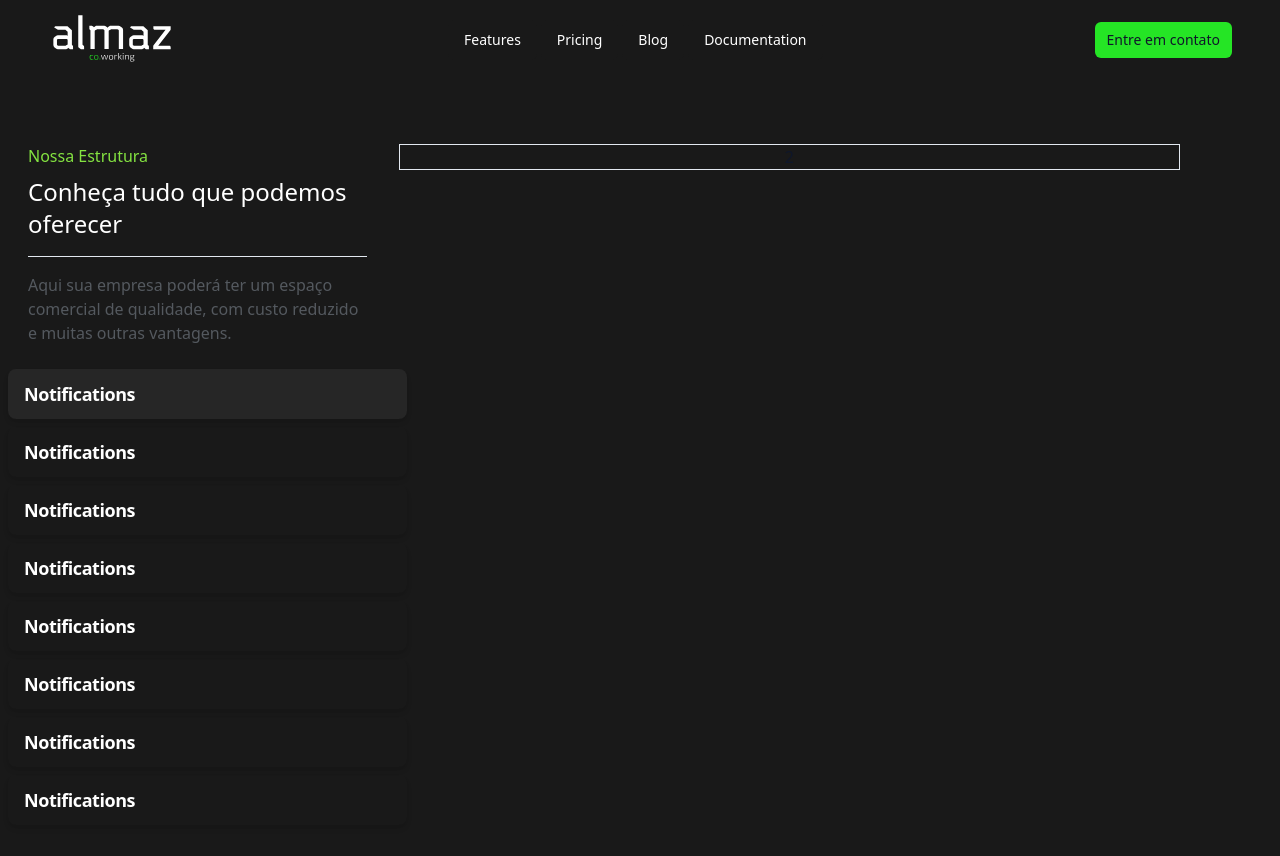
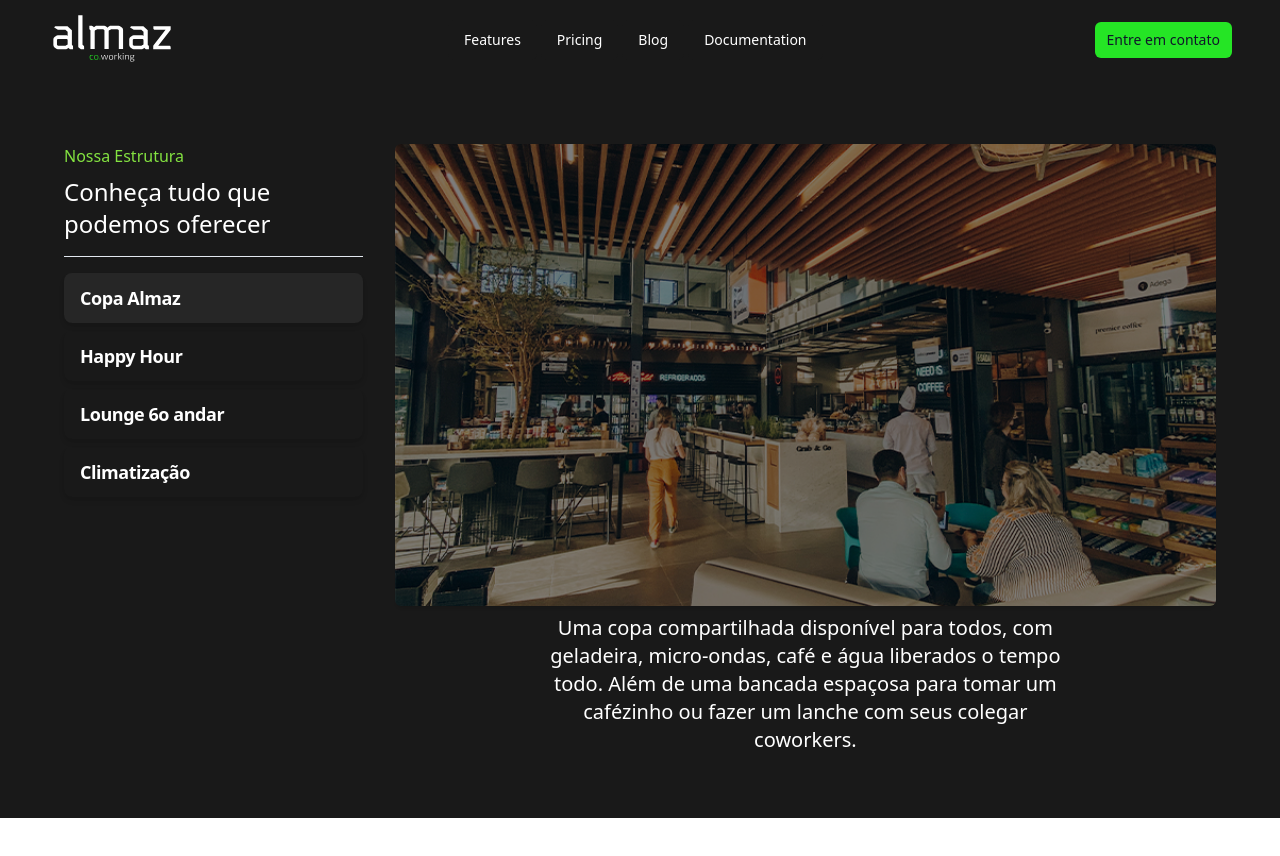
Before and after one commit to gustavospriebe/coworking-website, a Next.js app: page / in a window 1280 px wide. Shown: the top 856 px of the page. After the commit the page ends 818 px from the top, so only its background shows below. Built offline with nearby package versions, Linux system fonts and the light colour scheme.

Commit message:
functional carousel. need to improve ui

```diff
--- a/components/Card.tsx
+++ b/components/Card.tsx
@@ -1,9 +1,4 @@
-"use client";
-
-import { BellRing, Check } from "lucide-react";
-
 import { Button } from "@/components/ui/button";
-import { useState } from "react";
 import {
     Card,
     CardContent,
@@ -14,6 +9,11 @@ import {
 } from "@/components/ui/card";
 import { Switch } from "@/components/ui/switch";
 import { cn } from "@/lib/utils";
+import { BellRing, Check } from "lucide-react";
+import { useEffect, useState } from "react";
+import { ProgressBar } from "./Progress";
+import { Carousel } from "types";
+
 
 const notifications = [
     {
@@ -24,44 +24,39 @@ const notifications = [
 
 type CardProps = React.ComponentProps<typeof Card>;
 
-type Highlights = 1 | 2 | 3 | 4 | 5 | 6 | 7 | 8;
+interface CardComponentProps extends CardProps {
+    activeHighlight: number;
+    items: Carousel[];
+    setActiveHighlight: (x: number) => void;
+}
 
-const cards = [2, 3, 4, 5, 6, 7, 8];
-
-export function CardComponent({ className, ...props }: CardProps) {
-    const [activeHighlight, setActiveHighlight] = useState(1);
+export function CardComponent({
+    className,
+    activeHighlight,
+    items,
+    setActiveHighlight,
+    ...props
+}: CardComponentProps) {
     return (
-        // scroll-m-0  overflow-y-hidden overflow-x-scroll
-        <div className="-mx-10 space-y-2 pl-5">
-            <Card
-                className={cn(
-                    "cursor-pointer border-none  p-0 text-whiter shadow-md",
-                    activeHighlight === 1 ? "card-active" : "card-ghost",
-                    className
-                )}
-                {...props}
-                onMouseDown={() => setActiveHighlight(1)}
-                onClick={() => setActiveHighlight(1)}
-            >
-                <CardHeader className="p-4">
-                    <CardTitle className="font-bold">Notifications</CardTitle>
-                </CardHeader>
-            </Card>
-            {cards.map((card, index) => (
+        // scroll-m-0  overflow-y-hidden hidden overflow-x-scroll
+        <div className="space-y-2 w-full">
+            {items.map((_, index) => (
                 <Card
                     key={index}
                     className={cn(
                         "cursor-pointer border-none p-0 text-whiter shadow-md",
-                        activeHighlight === card ? "card-active" : "card-ghost",
+                        activeHighlight === index
+                            ? "card-active"
+                            : "card-ghost",
                         className
                     )}
                     {...props}
-                    onMouseDown={() => setActiveHighlight(card)}
-                    onClick={() => setActiveHighlight(card)}
+                    onMouseDown={() => setActiveHighlight(index)}
+                    onClick={() => setActiveHighlight(index)}
                 >
-                    <CardHeader className="p-4">
+                    <CardHeader className="space-y-2 p-4">
                         <CardTitle className="font-bold">
-                            Notifications
+                        {items[index].title}
                         </CardTitle>
                     </CardHeader>
                 </Card>
@@ -69,102 +64,3 @@ export function CardComponent({ className, ...props }: CardProps) {
         </div>
     );
 }
-
-// <Card
-// className={cn(
-//     "cursor-pointer border-none p-0 text-whiter shadow-md",
-//     activeHighlight === 2 ? "card-active" : "card-ghost",
-//     className
-// )}
-// {...props}
-// onMouseDown={() => setActiveHighlight(2)}
-// onClick={() => setActiveHighlight(2)}
-// >
-// <CardHeader className="p-4">
-//     <CardTitle className="font-bold">Notifications</CardTitle>
-// </CardHeader>
-// </Card>
-// <Card
-// className={cn(
-//     "cursor-pointer border-none p-0 text-whiter shadow-md",
-//     activeHighlight === 3 ? "card-active" : "card-ghost",
-//     className
-// )}
-// {...props}
-// onMouseDown={() => setActiveHighlight(3)}
-// onClick={() => setActiveHighlight(3)}
-// >
-// <CardHeader className="p-4">
-//     <CardTitle className="font-bold">Notifications</CardTitle>
-// </CardHeader>
-// </Card>
-// <Card
-// className={cn(
-//     "cursor-pointer border-none p-0 text-whiter shadow-md",
-//     activeHighlight === 4 ? "card-active" : "card-ghost",
-//     className
-// )}
-// {...props}
-// onMouseDown={() => setActiveHighlight(4)}
-// onClick={() => setActiveHighlight(4)}
-// >
-// <CardHeader className="p-4">
-//     <CardTitle className="font-bold">Notifications</CardTitle>
-// </CardHeader>
-// </Card>
-// <Card
-// className={cn(
-//     "cursor-pointer border-none p-0 text-whiter shadow-md",
-//     activeHighlight === 5 ? "card-active" : "card-ghost",
-//     className
-// )}
-// {...props}
-// onMouseDown={() => setActiveHighlight(5)}
-// onClick={() => setActiveHighlight(5)}
-// >
-// <CardHeader className="p-4">
-//     <CardTitle className="font-bold">Notifications</CardTitle>
-// </CardHeader>
-// </Card>
-// <Card
-// className={cn(
-//     "cursor-pointer border-none p-0 text-whiter shadow-md",
-//     activeHighlight === 6 ? "card-active" : "card-ghost",
-//     className
-// )}
-// {...props}
-// onMouseDown={() => setActiveHighlight(6)}
-// onClick={() => setActiveHighlight(6)}
-// >
-// <CardHeader className="p-4">
-//     <CardTitle className="font-bold">Notifications</CardTitle>
-// </CardHeader>
-// </Card>
-// <Card
-// className={cn(
-//     "cursor-pointer border-none p-0 text-whiter shadow-md",
-//     activeHighlight === 7 ? "card-active" : "card-ghost",
-//     className
-// )}
-// {...props}
-// onMouseDown={() => setActiveHighlight(7)}
-// onClick={() => setActiveHighlight(7)}
-// >
-// <CardHeader className="p-4">
-//     <CardTitle className="font-bold">Notifications</CardTitle>
-// </CardHeader>
-// </Card>
-// <Card
-// className={cn(
-//     "cursor-pointer border-none p-0 text-whiter shadow-md",
-//     activeHighlight === 8 ? "card-active" : "card-ghost",
-//     className
-// )}
-// {...props}
-// onMouseDown={() => setActiveHighlight(8)}
-// onClick={() => setActiveHighlight(8)}
-// >
-// <CardHeader className="p-4">
-//     <CardTitle className="font-bold">Notifications</CardTitle>
-// </CardHeader>
-// </Card>
--- a/components/Carousel.tsx
+++ b/components/Carousel.tsx
@@ -6,47 +6,61 @@ import happy from "@/public/happy.jpg";
 import lounge from "@/public/loude.jpg";
 import Image from "next/image";
 import { useEffect, useState } from "react";
+import {carouselConfig} from '@/config/Carousel'
 import "react-awesome-slider/dist/styles.css";
 import { Separator } from "./ui/separator";
 import { CardComponent } from "./Card";
 
-const teste = [1, 2, 3, 4, 5, 6];
+type Highlights = 1 | 2 | 3 | 4 | 5 | 6 | 7 | 8;
+
+const cards = [1, 2, 3];
 
 export function CarouselComponent() {
-    const [cards, setCards] = useState(0);
+    const items = carouselConfig.Carousel
+    console.log(items)
+    const [activeHighlight, setActiveHighlight] = useState<number>(0);
 
-    // useEffect(() => {
-    //     function changeState() {
-    //         setCards((prevStateIndex) => (prevStateIndex + 1) % teste.length);
-    //     }
+    useEffect(() => {
+        function changeState() {
+            setActiveHighlight((prevstate) => (prevstate + 1) % items.length);
+        }
 
-    //     const interval = setInterval(changeState, 1000);
-    //     return () => {
-    //         clearInterval(interval);
-    //     };
-    // }, [cards]);
-
+        const interval = setInterval(changeState, 8000);
+        return () => {
+            clearInterval(interval);
+        };
+    }, [activeHighlight]);
     return (
-        <div className="w-full bg-bg-black">
-            <div className="mx-7 flex max-w-6xl flex-col items-start gap-5 py-16 md:flex-row lg:gap-8">
+        <div className="w-full min-h-full bg-bg-black px-7">
+            <div className="m-auto flex max-w-6xl flex-col items-start gap-5 py-16 md:flex-row lg:gap-8">
                 <div className="max-w-[420px]">
                     <p className="mb-2 text-green-secundary">Nossa Estrutura</p>
                     <p className="mb-4 text-2xl text-whiter">
                         Conheça tudo que podemos oferecer
                     </p>
                     <Separator className="my-4 text-whiter/20" />
-                    <p className="mb-6 max-w-[500px] text-secundary">
+                   {/*  <p className="mb-6 max-w-[500px] text-secundary">
                         Aqui sua empresa poderá ter um espaço comercial de
                         qualidade, com custo reduzido e muitas outras vantagens.
-                    </p>
+                    </p> */}
 
-                    <CardComponent />
+                    <CardComponent
+                        activeHighlight={activeHighlight}
+                        setActiveHighlight={setActiveHighlight}
+                        items = {items}
+
+                    />
                     {/* <div className="-mx-5 w-screen scroll-m-0 overflow-y-hidden overflow-x-scroll pl-5  ">
                         <div className="flex gap-x-3 gap-y-3 sm:gap-x-5">
                         </div>
                     </div> */}
                 </div>
-                <div className="w-full border text-center">2</div>
+                <div className="w-full text-center text-whiter space-y-2">
+
+                    <Image src={items[activeHighlight].image} alt='' className='aspect-video object-cover w-full brightness-50 rounded-md shadow-md' />
+
+                   <p className='text-whiter relative text-xl bottom-30 w-2/3 m-auto'>{items[activeHighlight].description}</p>
+                   </div>
             </div>
         </div>
     );
--- a/components/NavMenu.tsx
+++ b/components/NavMenu.tsx
@@ -39,7 +39,7 @@ export function NavigationMenuComponent({
                     src={logo}
                 />
             </Link>
-            <NavigationMenu className="hidden   bg-bg-black md:flex">
+            <NavigationMenu className="hidden bg-bg-black md:flex">
                 <NavigationMenuList>
                     {items.length
                         ? items.map((item, index) => (
--- a/components/Progress.tsx
+++ b/components/Progress.tsx
@@ -11,8 +11,9 @@ export function ProgressBar() {
 
     useEffect(() => {
 
-        setProgress(100)
-    }, []);
+setProgress(100)
+    }
+    , [progress]);
 
-    return <Progress className="absolute bottom-0" value={progress} />;
+    return <Progress className="w-full" value={progress} />;
 }
--- a/components/ui/card.tsx
+++ b/components/ui/card.tsx
@@ -9,7 +9,7 @@ const Card = React.forwardRef<
     <div
         ref={ref}
         className={cn(
-            "rounded-lg border  text-card-foreground shadow-sm",
+            "rounded-lg border text-card-foreground shadow-sm",
             className
         )}
         {...props}
--- a/components/ui/progress.tsx
+++ b/components/ui/progress.tsx
@@ -12,7 +12,7 @@ const Progress = React.forwardRef<
     <ProgressPrimitive.Root
         ref={ref}
         className={cn(
-            "relative h-1.5 w-full overflow-hidden bg-bg-black",
+            "relative h-0.5 w-full overflow-hidden ",
             className
         )}
         {...props}
--- /dev/null
+++ b/config/Carousel.ts
@@ -0,0 +1,30 @@
+import cafe from '@/public/cafe.jpg';
+import climatizacao from '@/public/climatizacao.jpg';
+import happy from '@/public/happy.jpg';
+import loude from '@/public/loude.jpg';
+import { Carousel } from "types";
+
+export const carouselConfig: Carousel[] = {
+    Carousel: [
+        {
+            title: "Copa Almaz",
+            description:"Uma copa compartilhada disponível para todos, com geladeira, micro-ondas, café e água liberados o tempo todo. Além de uma bancada espaçosa para tomar um cafézinho ou fazer um lanche com seus colegar coworkers.",
+            image: cafe,
+        },
+        {
+            title: "Happy Hour",
+            description:"O happy hour Almaz já é conhecido entre os coworkers e pessoas da cidade. Conversas descontraídas, cardápio do Premier Coffee e chope gelado.",
+            image: happy,
+        },
+        {
+            title: "Lounge 6o andar",
+            description:"Nosso andar de cima é um espaço perfeito.",
+            image: loude,
+        },
+        {
+            title: "Climatização",
+            description:"Para melhor desempenho e conforto da sua equipe, todo o espaço Almaz é climatizado.",
+            image: climatizacao,
+        },
+    ],
+};
```
Also changed, not shown: styles/globals.css (+9 -0 lines), types/index.d.ts (+10 -1 lines).
